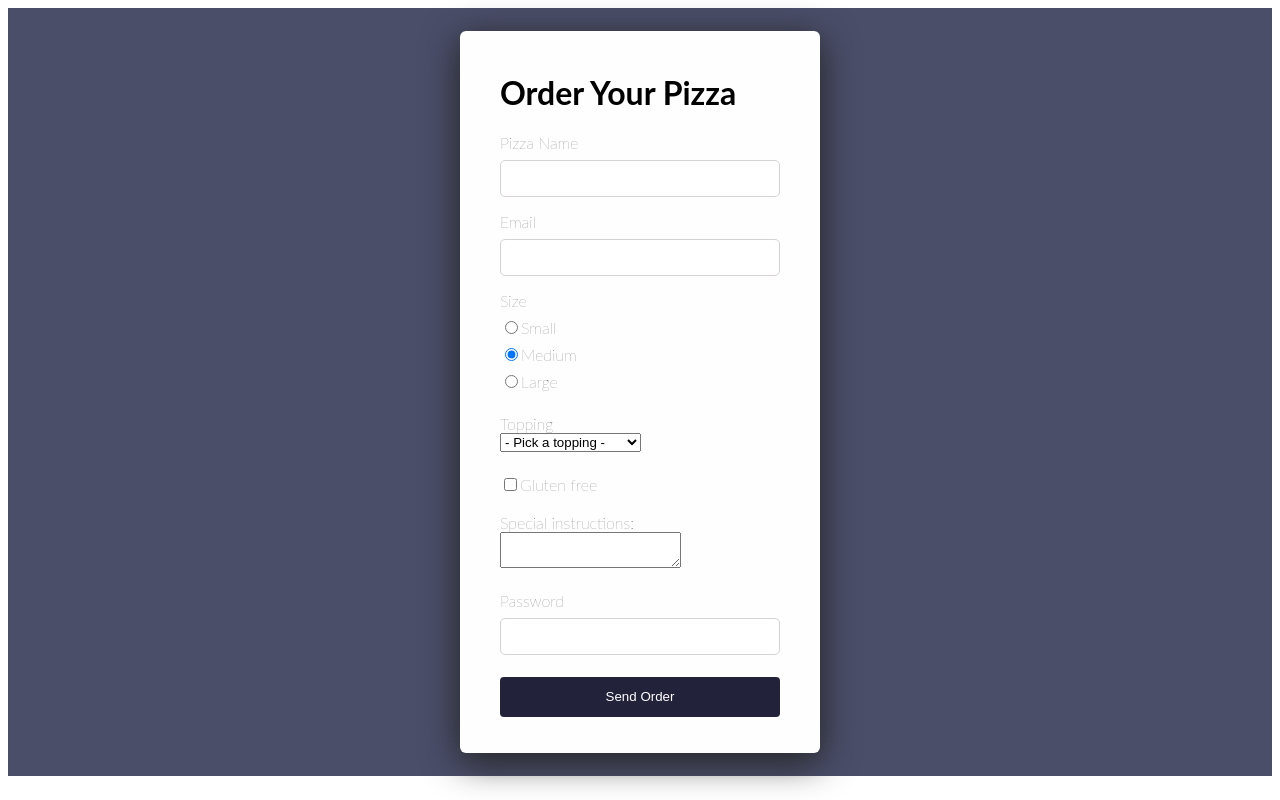
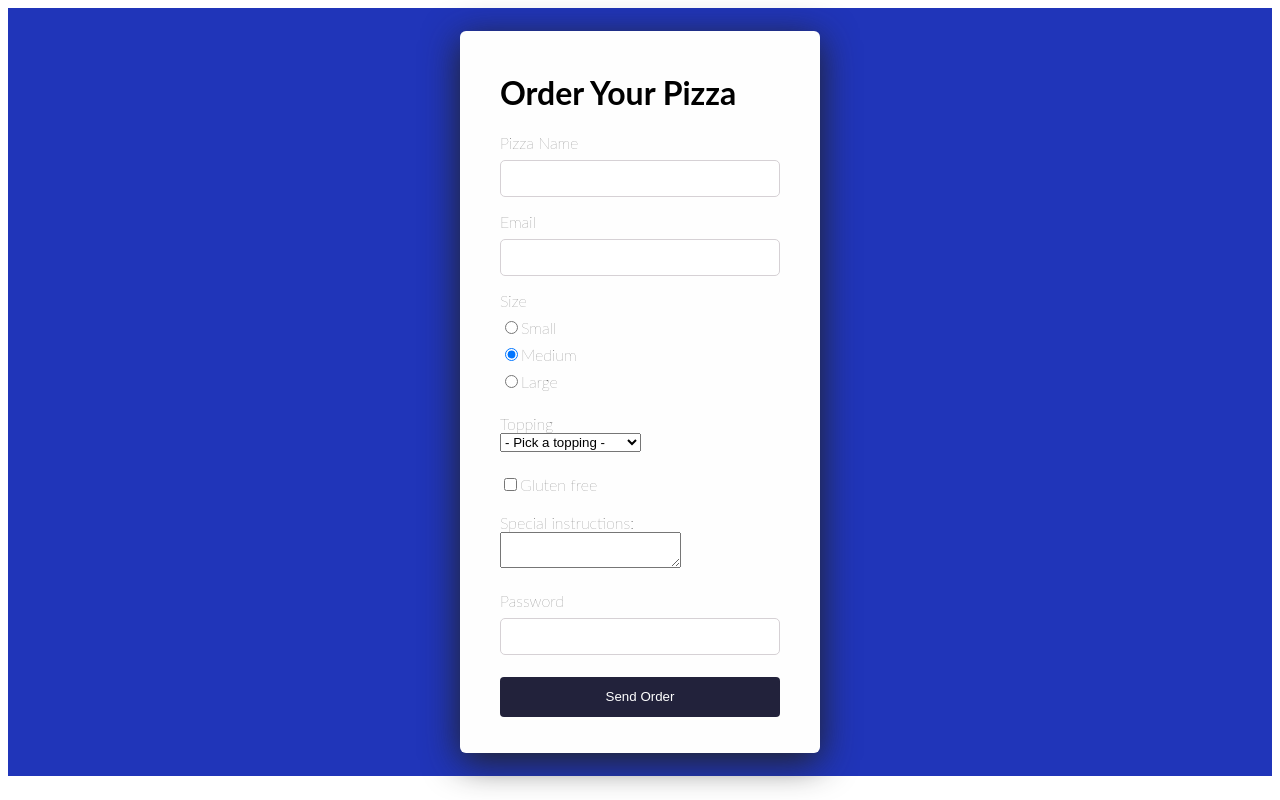
Before and after one commit to RobUSC/react-zenva-project, a React (Create React App) app: page / in a window 1280 px wide. Built offline with nearby package versions, Linux system fonts and the light colour scheme.

Commit message:
1 file modified

```diff
--- a/src/index.css
+++ b/src/index.css
@@ -10,7 +10,7 @@ div {
   flex-direction: column;
   justify-content: center;
   align-items: center;
-  background-color: #4a4e69;
+  background-color: #2035b9;
 }
 
 .form-wrapper {
```
